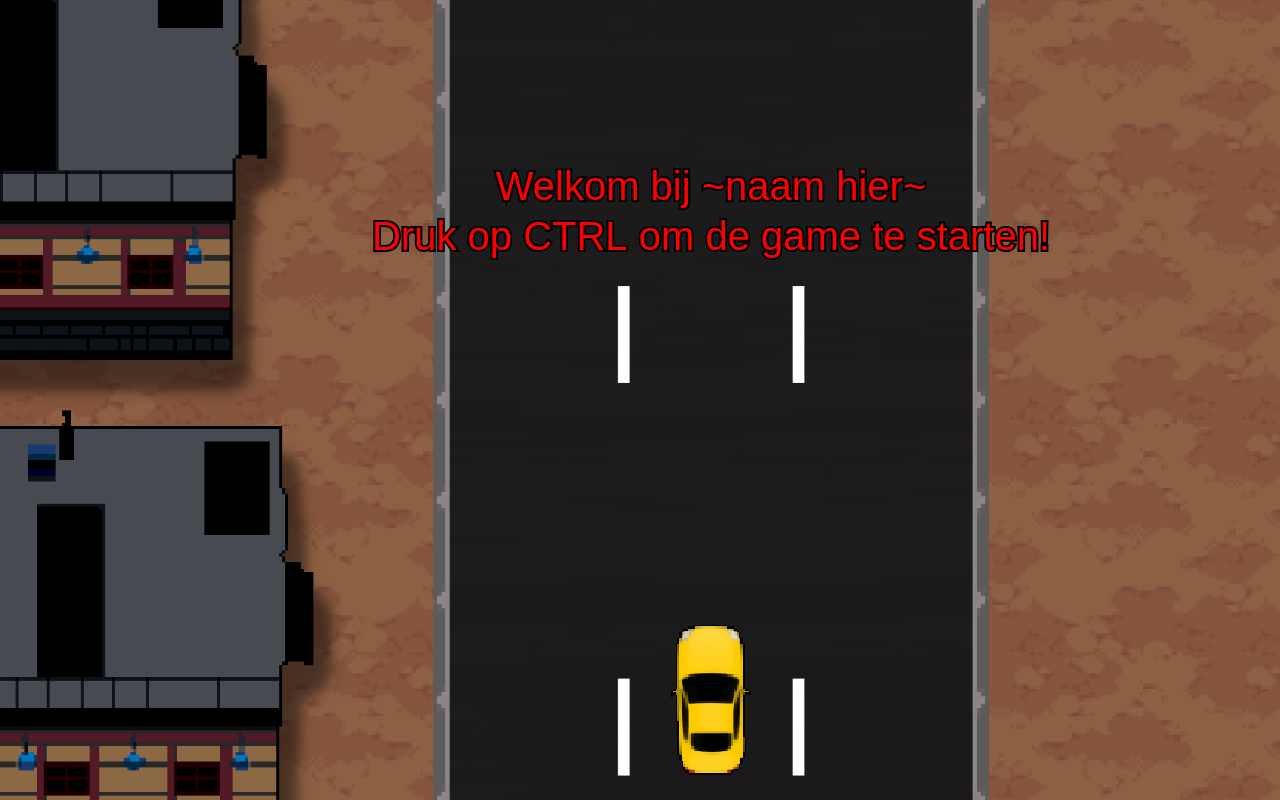
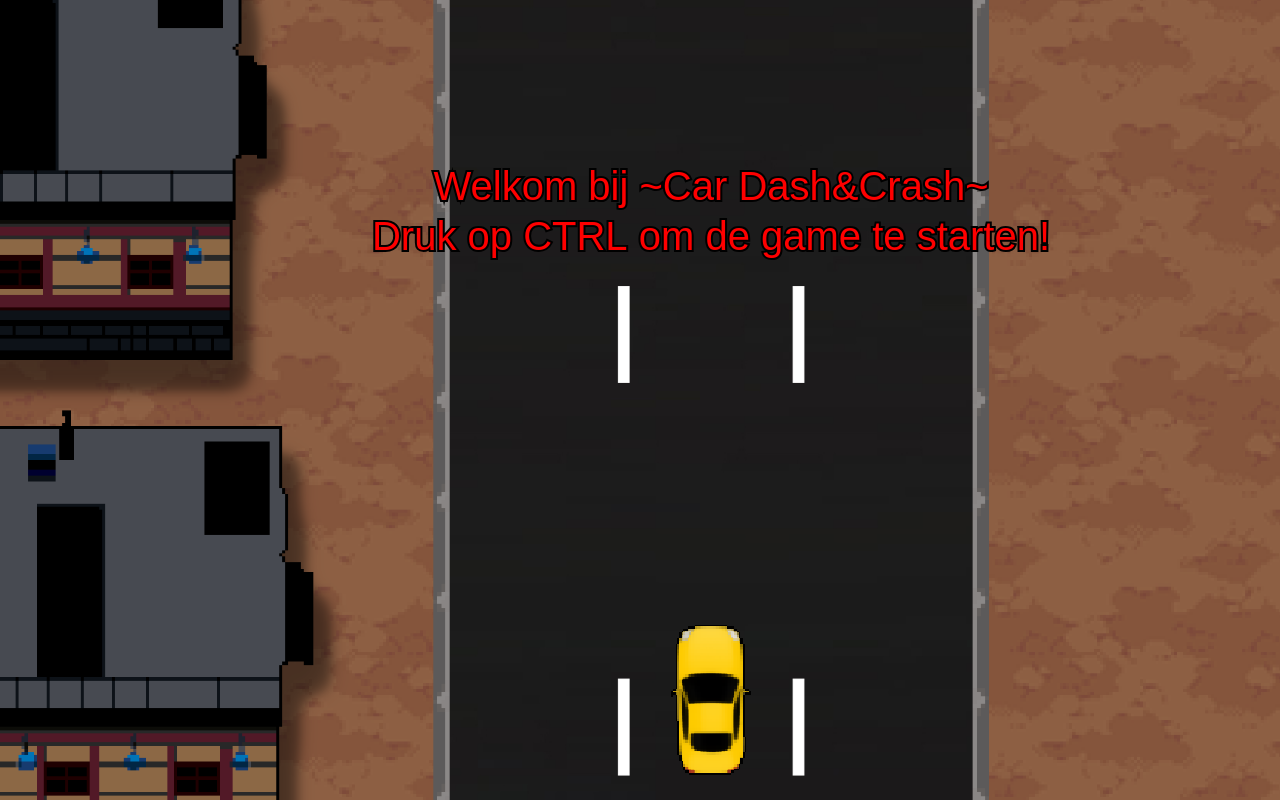
Before and after one commit to JustDave2002/basisschoolGame, a website: page runner.html in a window 1280 px wide. Shown: the top 800 px of the page. Drawn offline with Linux system fonts and the light colour scheme.

Commit message:
finalgame ISH

```diff
--- a/src/Screens/GameWon.ts
+++ b/src/Screens/GameWon.ts
@@ -18,7 +18,7 @@ class GameWon extends Screens {
     * checks if CTRL key is pressed and puts game on restart
     */
     public gameLogic() {
-        if (this.keyListener.isKeyDown(KeyListener.KEY_P)) {
+        if (this.keyListener.isKeyDown(KeyListener.KEY_CTRL)) {
             this.state = ScreenState.RESTART;
         }
     }
@@ -31,6 +31,6 @@ class GameWon extends Screens {
         const ctx = this.canvas.getContext('2d');
 
         this.writeTextToCanvas(ctx, `Gefeliciteerd! Je hebt alle levels gehaald!`, this.canvas.width / 2, 200, 40);
-        this.writeTextToCanvas(ctx, `Druk op P om opnieuw te spelen`, this.canvas.width / 2, 250, 40);
+        this.writeTextToCanvas(ctx, `Druk op CTRL om opnieuw te spelen`, this.canvas.width / 2, 250, 40);
     }
 }
--- a/src/Screens/StartScreen.ts
+++ b/src/Screens/StartScreen.ts
@@ -29,7 +29,7 @@ class StartScreen extends Screens {
         // Get the canvas rendering context
         const ctx = this.canvas.getContext('2d');
 
-        this.writeTextToCanvas(ctx, `Welkom bij ~naam hier~`, this.canvas.width / 2, 200, 40);
+        this.writeTextToCanvas(ctx, `Welkom bij ~Car Dash&Crash~`, this.canvas.width / 2, 200, 40);
         this.writeTextToCanvas(ctx, `Druk op CTRL om de game te starten!`, this.canvas.width / 2, 250, 40);
     }
 }
```
Also changed, not shown: explain.html (+7 -2 lines), build/app.js, 1 other file.
